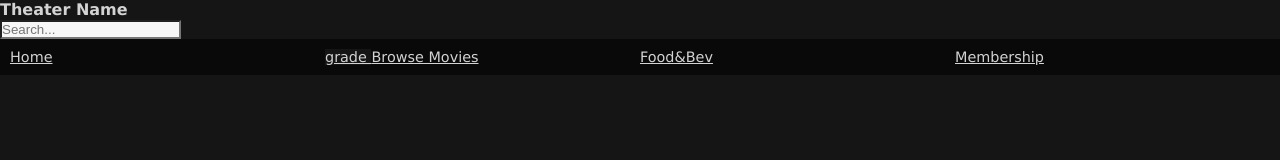
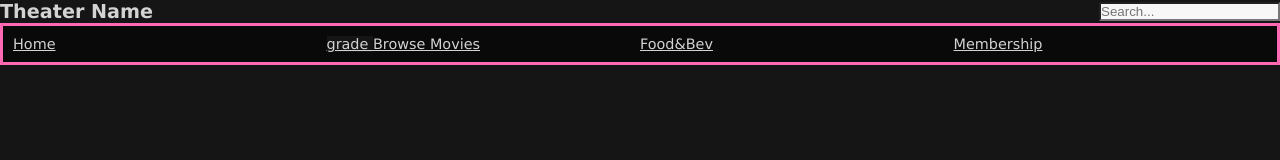
Before and after one commit to Quinton-H/Theater_App, a plain HTML site: page index.html in a window 1280 px wide. Drawn offline with Linux system fonts and the light colour scheme.

Commit message:
change position of search bar

```diff
--- a/style.css
+++ b/style.css
@@ -13,14 +13,20 @@ body {
 // Header Styles
 **/
 header h1 {
-    font-size: 1em;
+    font-size: 1.2em;
     color: #d3d3d3;
-    top: 0;
+    top: 5;
+    left: 0;
+    /* position: absolute; */
 }
 
 input.searchbar {
     background-color: #f7f7f7;
-    flex: 1;
+    position: absolute;
+    top: 2px;
+    right: 0;
+    /* display: flex;
+    flex- */
 }
 
 /**
@@ -29,15 +35,16 @@ input.searchbar {
 
 .navbar {
     display: flex;
-    justify-content: space-evenly;
-    align-content: center;
+    flex-direction: row;
+    justify-content: space-around;
+    align-content: flex-start;
     background-color: #090909;
-    font-size: 0.9em;
+    font-size: 0.9rem;
     color: #d3d3d3;
     position: absolute;
     width: 100%;
     padding: 10px;
-
+    border: hotpink 3px solid;
 }
 
 .navbarlist {
```
